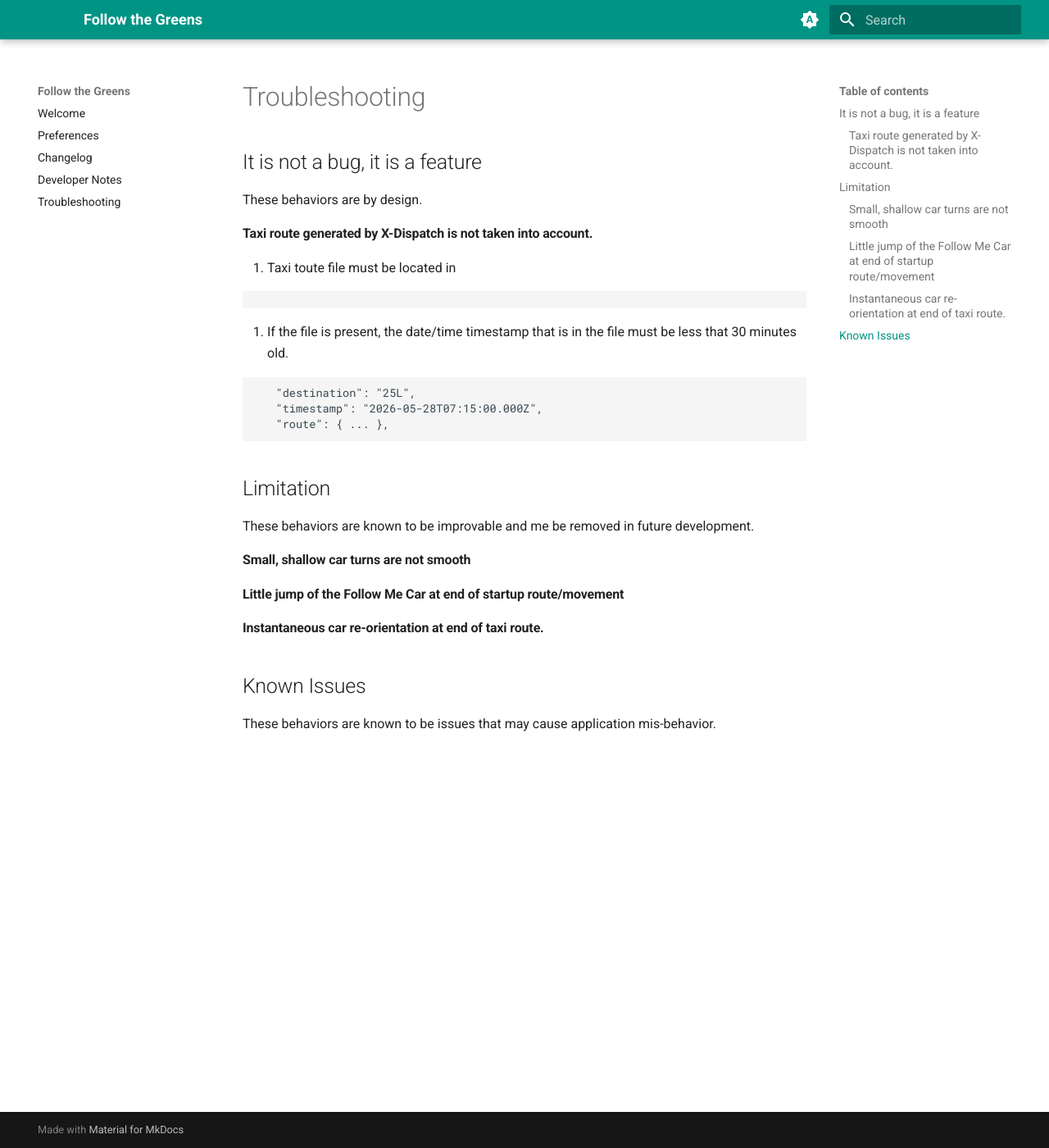
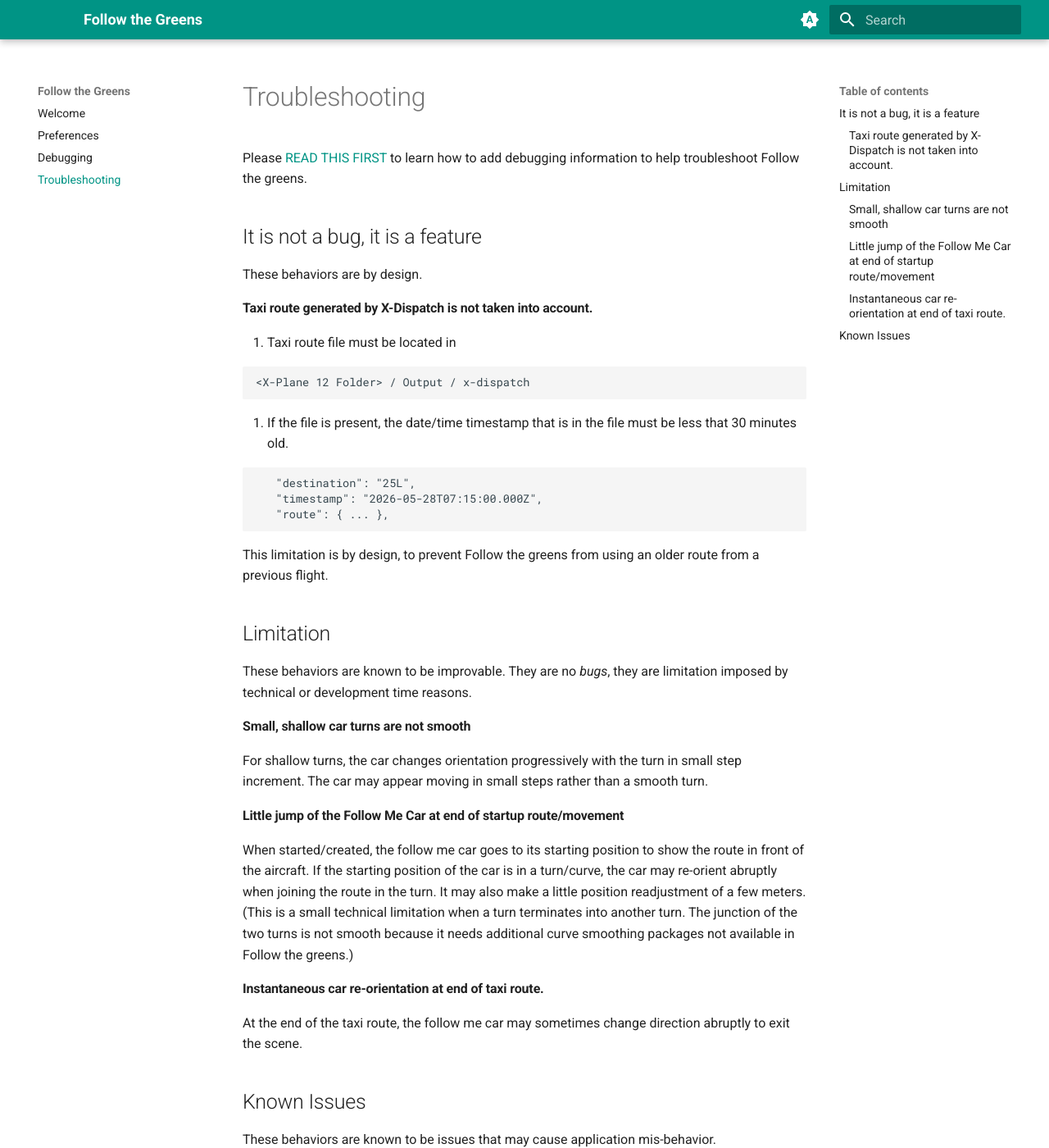
Before and after one commit to devleaks/followthegreens, an MkDocs documentation site: the page built from docs/troubleshooting.md, in a window 1280 px wide and 1400 px high. Shown: the whole window at 82% size. Built offline with MkDocs 1.6.1 and Material for MkDocs 9.7.7, drawn with Linux system fonts in a browser that asks for light colours.

Commit message:
more doc writing

````diff
--- a/docs/troubleshooting.md
+++ b/docs/troubleshooting.md
@@ -1,5 +1,8 @@
 # Troubleshooting
 
+Please [READ THIS FIRST](debug.md)
+to learn how to add debugging information to help
+troubleshoot Follow the greens.
 
 ## It is not a bug, it is a feature
 
@@ -8,10 +11,12 @@ These behaviors are by design.
 
 #### Taxi route generated by X-Dispatch is not taken into account.
 
-1. Taxi toute file must be located in
+1. Taxi route file must be located in
 
 ```
+<X-Plane 12 Folder> / Output / x-dispatch
 ```
+
 
 2. If the file is present, the date/time timestamp that is in the file must be less that 30 minutes old.
 
@@ -21,20 +26,37 @@ These behaviors are by design.
    "route": { ... },
 ```
 
+This limitation is by design, to prevent Follow the greens from using an older route from a previous flight.
+
 
 ## Limitation
 
-These behaviors are known to be improvable and me be removed in future development.
+These behaviors are known to be improvable.
+They are no _bugs_, they are limitation imposed by technical or development time reasons.
 
 
 #### Small, shallow car turns are not smooth
 
+For shallow turns, the car changes orientation progressively with the turn in small step
+increment. The car may appear moving in small steps rather than a smooth turn.
+
 
 #### Little jump of the Follow Me Car at end of startup route/movement
+
+When started/created, the follow me car goes to its starting position
+to show the route in front of the aircraft.
+If the starting position of the car is in a turn/curve, the car may re-orient
+abruptly when joining the route in the turn.
+It may also make a little position readjustment of a few meters.
+(This is a small technical limitation when a turn terminates into another turn. The junction
+of the two turns is not smooth because it needs additional curve smoothing
+packages not available in Follow the greens.)
 
 
 #### Instantaneous car re-orientation at end of taxi route.
 
+At the end of the taxi route, the follow me car may sometimes change direction abruptly
+to exit the scene.
 
 
 ## Known Issues
--- a/mkdocs.yml
+++ b/mkdocs.yml
@@ -26,9 +26,8 @@ theme:
 nav:
 - Welcome: index.md
 - Preferences: preferences.md
-- Changelog: changelog.md
-- Developer Notes: devnotes.md
-- Troubleshooting: debug.md
+- Debugging: debug.md
+- Troubleshooting: troubleshooting.md
 
 markdown_extensions:
 - pymdownx.snippets
````
Also changed, not shown: docs/debug.md (added, +49 -0 lines), docs/index.md (+9 -0 lines), docs/preferences.md (+22 -16 lines), 4 other files.
